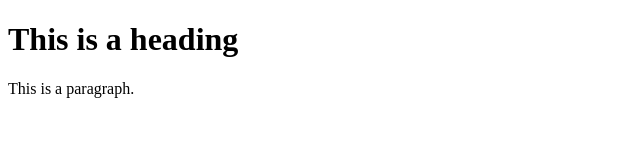
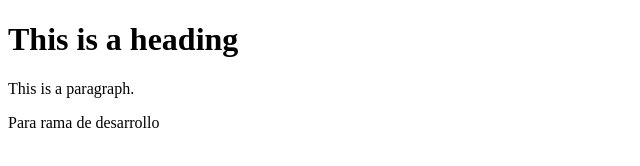
Before and after one commit to andrealeongr/Ejemplo_GIT, a plain HTML site: page index.html in a window 1280 px wide. Shown: the whole page, without its empty margins (0-640 px from the left). Drawn offline with Linux system fonts and the light colour scheme.

Commit message:
Soy el cambio de la rama de desarrollo

```diff
--- a/index.html
+++ b/index.html
@@ -5,6 +5,7 @@
 
 <h1>This is a heading</h1>
 <p>This is a paragraph.</p>
+<p>Para rama de desarrollo</p>
 
 </body>
 </html>
```
